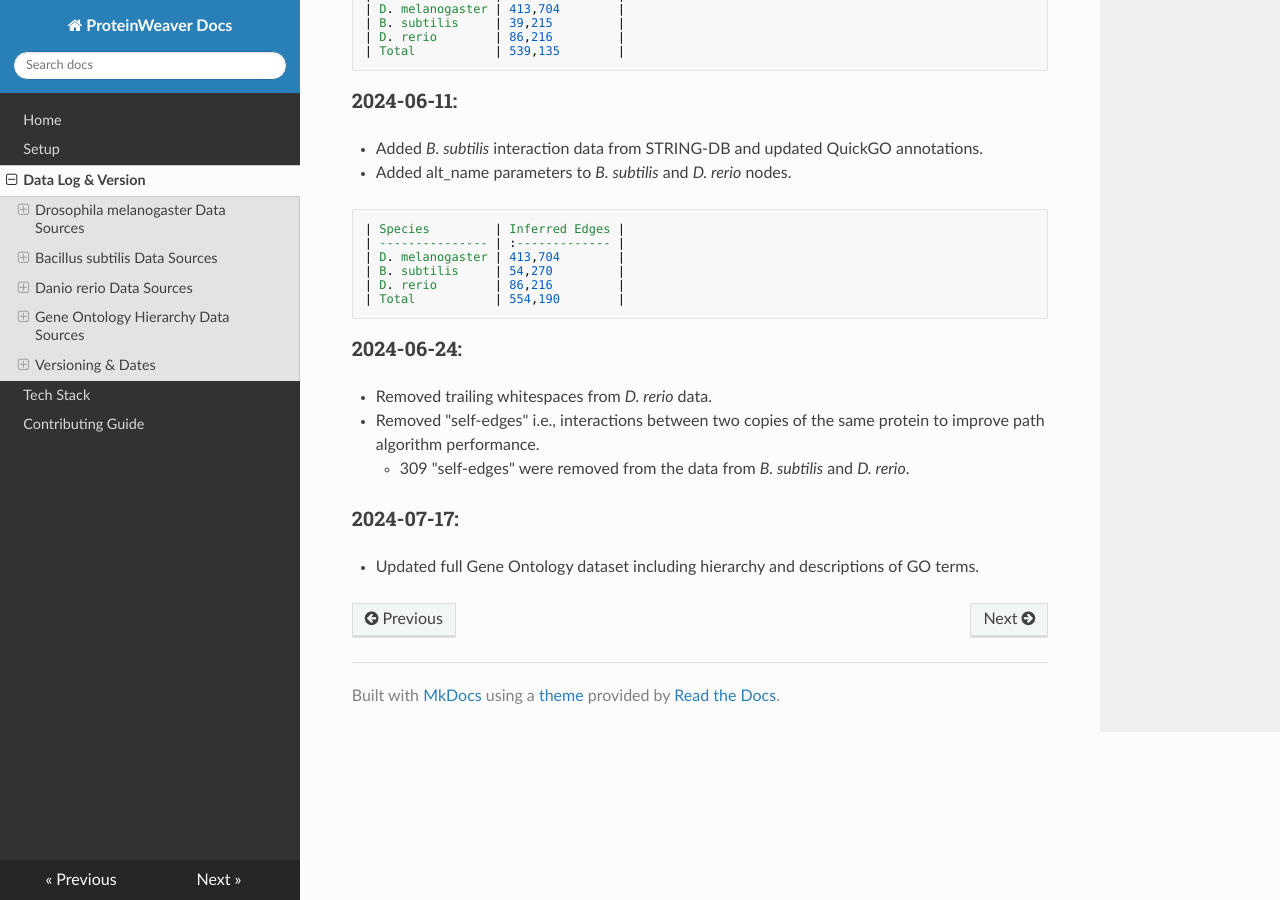
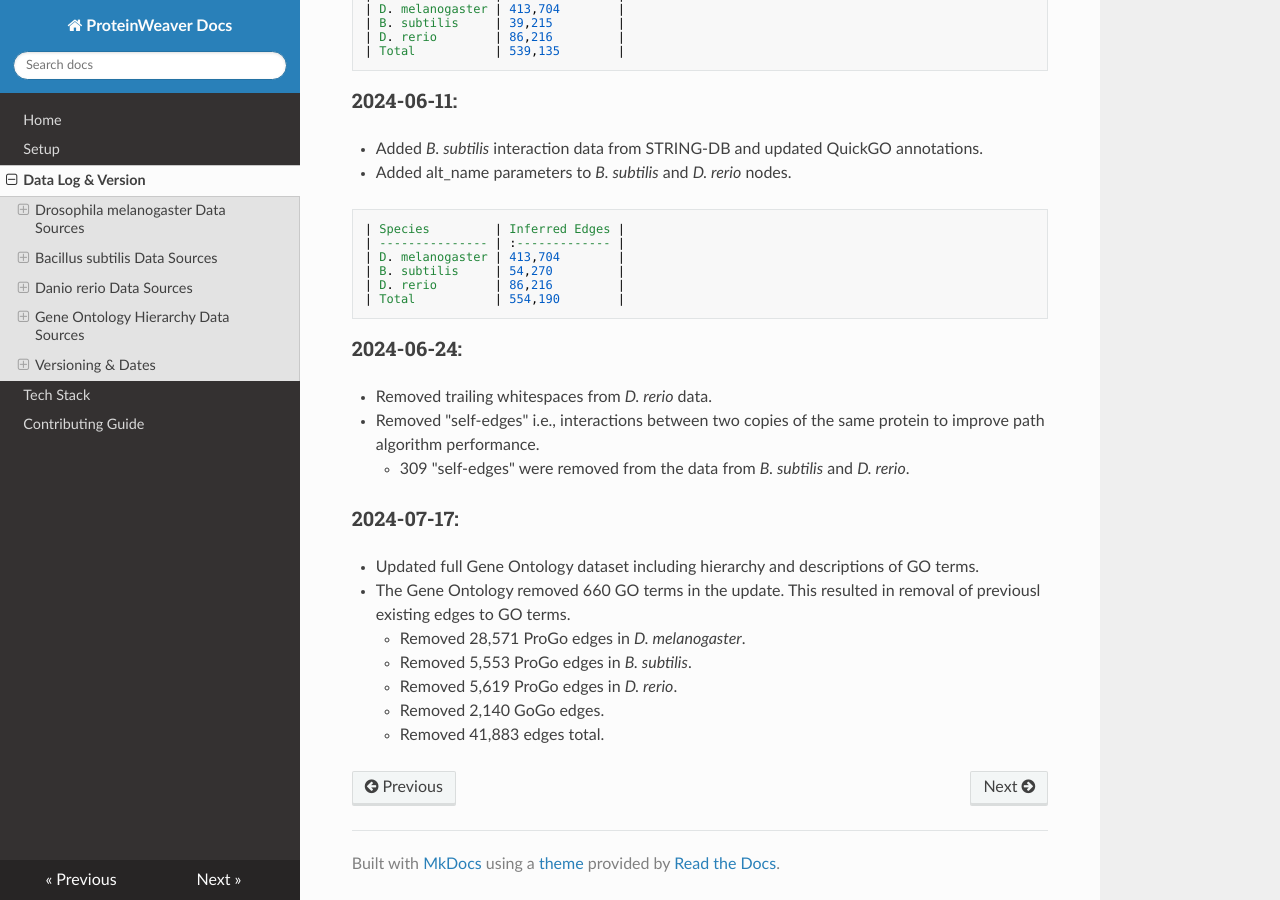
Before and after one commit to Reed-CompBio/protein-weaver, an MkDocs documentation site: the page built from docs/docs/data-version.md, in a window 1280 px wide and 900 px high, scrolled down 6633 px. Built offline with MkDocs 1.6.1, drawn with Linux system fonts in a browser that asks for light colours; nearby versions of some CDN libraries; some of the changed text lies outside the part shown.

Commit message:
Update documentation to reflect new data structure

```diff
--- a/docs/docs/data-version.md
+++ b/docs/docs/data-version.md
@@ -228,3 +228,9 @@ Looked up species name and got taxon ID.
 
 ### 2024-07-17:
 * Updated full Gene Ontology dataset including hierarchy and descriptions of GO terms.
+* The Gene Ontology removed 660 GO terms in the update. This resulted in removal of previousl existing edges to GO terms.
+    * Removed 28,571 ProGo edges in _D. melanogaster_.
+    * Removed 5,553 ProGo edges in _B. subtilis_.
+    * Removed 5,619 ProGo edges in _D. rerio_.
+    * Removed 2,140 GoGo edges.
+    * Removed 41,883 edges total.
```
Also changed, not shown: other parts of docs/docs/data-version.md (+8 -8 lines), docs/docs/setup.md (+1 -1 lines).
